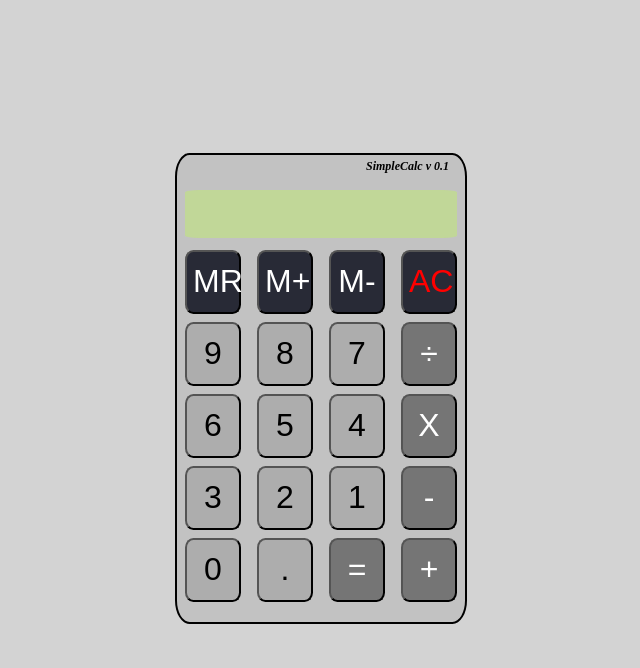
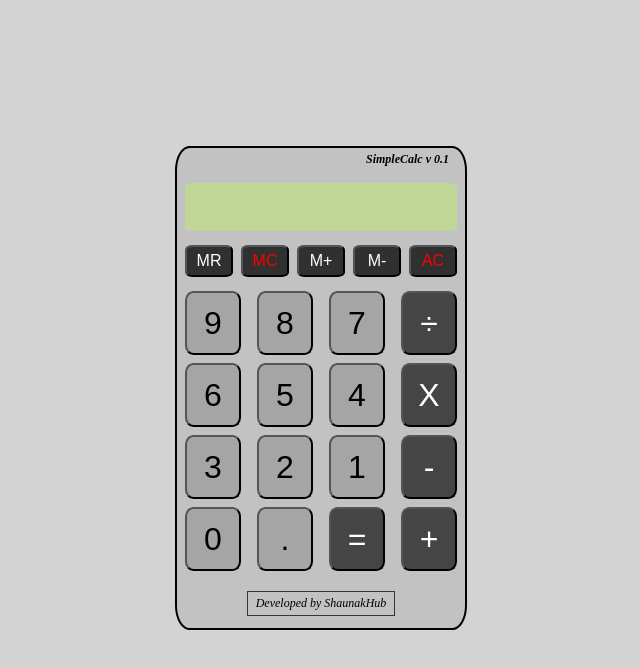
Before and after one commit to basushaunak/simple-calc, a plain HTML site: page index.html in a window 1280 px wide. Shown: the whole page, without its empty margins (323-963 px from the left). Drawn offline with Linux system fonts and the light colour scheme.

Commit message:
Minor color changes

```diff
--- a/css/style.css
+++ b/css/style.css
@@ -46,34 +46,81 @@ body{
 #buttons{
     flex: 1;
     margin: 0;
+    margin-left: 1rem;
     margin-right: 1rem;
     margin-top: 0.5rem;
     margin-bottom: 1rem;
-    margin-left: 1rem;
     display: grid;
     grid-template-columns: repeat(4,1fr);
     grid-template-rows: repeat(4,1fr);
     align-items: center;
     justify-items: center;
 }
+/* #splButtons{
+    flex:1;
+    display: grid;
+    grid-template-columns: repeat(5,1fr);
+    grid-template-rows: 1;
+    align-items: center;
+    justify-items: center;
+    font-size: 0.5rem;
+    margin-left: 0.5rem;
+    margin-right: 0.5rem;
+    margin-top: 00.25rem;
+    margin-bottom: 00.5rem;
+} */
+#splButtons{
+    flex: 1;
+    margin: 0;
+    margin-left: 1rem;
+    margin-right: 1rem;
+    margin-top: 0.75rem;
+    margin-bottom: 0;
+    display: grid;
+    grid-template-columns: repeat(5,1fr);
+    grid-template-rows: 1;
+    align-items: center;
+    justify-items: center;
+}
 
-.num-key, .action-key, .spl-key {
+.num-key, .action-key {
     font-size: 2rem;
     height: 4rem;
     width: 3.5rem;
     margin: 0.25rem 0.5rem;
     border-radius: 15%;
 }
+.spl-key {
+    font-size: 1rem;
+    height: 2rem;
+    width: 3rem;
+    margin: 0.125rem 0.25rem;
+    border-radius: 15%;
+}
+
 .action-key{
     color: white;
-    background-color: #757575;
+    background-color: #454545;
 }
 .num-key{
     color: black;
-    background-color: #adadad;
+    background-color: #a5a5a5;
 }
 
 .spl-key{
     color: white;
-    background-color: #282a36;
+    background-color: #303030;
 }
+#message{
+    font-size: 0.75rem;
+    font-style: italic;
+    color: #000000;
+    text-align: right;
+    margin: 0px;
+    margin-bottom: 0.75rem;
+    border: 1px solid #353535;
+    padding-left: 00.5rem;
+    padding-right: 00.5rem;
+    padding-top: 0.25rem;
+    padding-bottom: 00.25rem;
+}
--- a/index.html
+++ b/index.html
@@ -10,11 +10,14 @@
         <div id="calculator-frame"> <!-- Main visible outer frame of the calculator-->
             <div id="prod-info">SimpleCalc v 1.0</div>
             <div id="calculator-display"></div>
-            <div id="buttons">
+            <div id="splButtons">
                 <button data-key="MR" class="spl-key">MR</button>
+                <button data-key="MC" class="spl-key" style="color:#FF0000">MC</button>
                 <button data-key="MP" class="spl-key">M+</button>
                 <button data-key="MM" class="spl-key">M-</button>
-                <button data-key="AC" class="spl-key" style="color:red">AC</button>
+                <button data-key="AC" class="spl-key" style="color: #FF0000">AC</button>
+            </div>
+            <div id="buttons">
                 <button data-key="57" class="num-key">9</button>
                 <button data-key="56" class="num-key">8</button>
                 <button data-key="55" class="num-key">7</button>
@@ -32,6 +35,7 @@
                 <button data-key="61" class="action-key">=</button> <!-- Or 13-->
                 <button data-key="43" class="action-key">+</button>
             </div>
+            <p id="message">Developed by ShaunakHub</p>
         </div>
     </body>
 </html>
```
